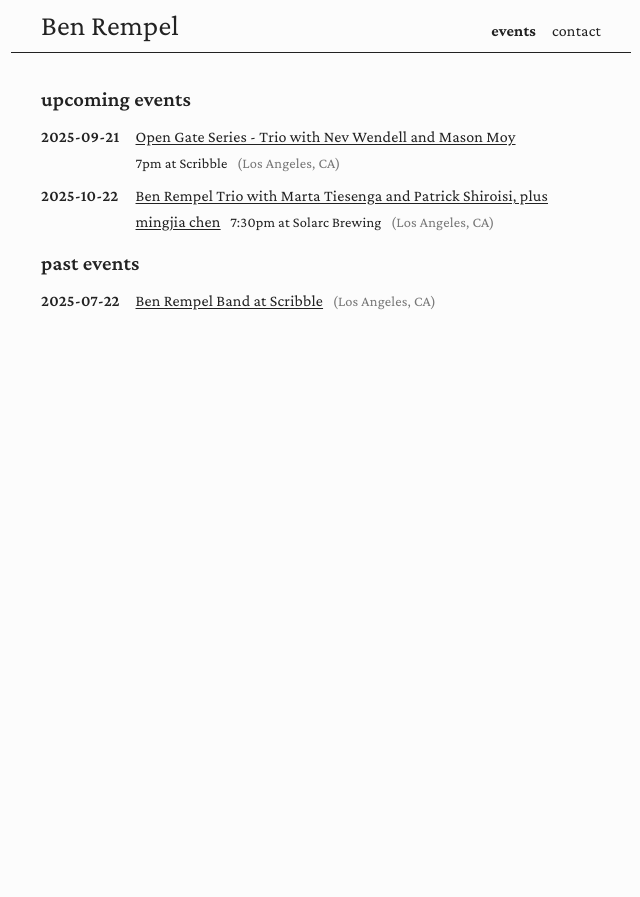
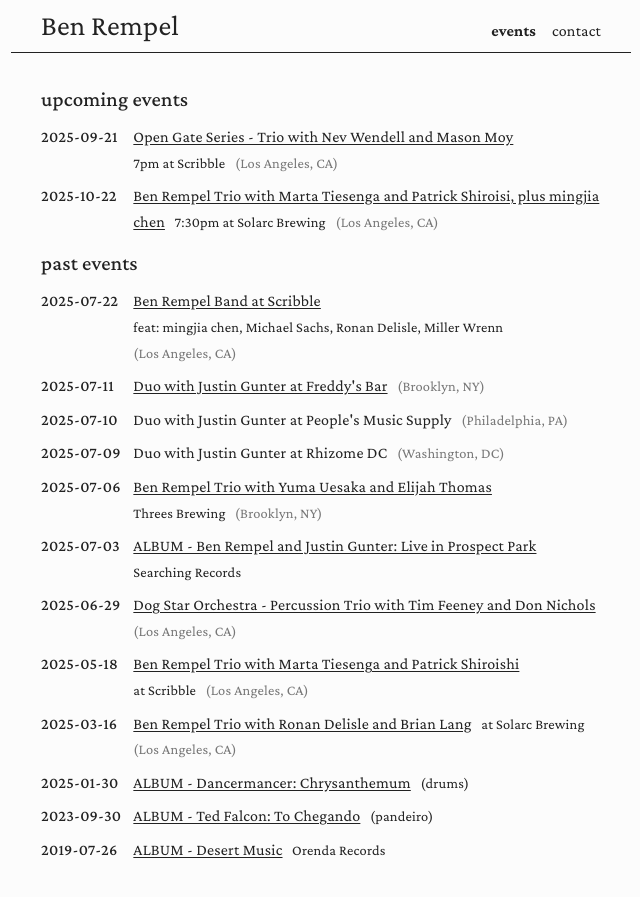
Before and after one commit to benrempel/benrempel, a Jekyll site: the page built from events.md, in a window 1280 px wide and 999 px high. Shown: the top 897 px of the window, without its empty margins (319-959 px from the left). Built offline with Jekyll 4.4.1, drawn with Linux system fonts in a browser that asks for light colours.

Commit message:
added events, icon, font weights

```diff
--- a/_config.yml
+++ b/_config.yml
@@ -23,7 +23,7 @@ email: benrempelmusic@gmail.com
 description: >- # this means to ignore newlines until "baseurl:"
   Ben Rempel is a percussionist, improviser, and composer in Los Angeles.
 baseurl: "" # the subpath of your site, e.g. /blog
-url: "" # the base hostname & protocol for your site, e.g. http://example.com
+url: "https://www.benrempel.com" # the base hostname & protocol for your site, e.g. http://example.com
 twitter_username: jekyllrb
 github_username:  jekyll
 
--- a/_data/events.yml
+++ b/_data/events.yml
@@ -12,7 +12,64 @@
 
 - date: 2025-07-22
   title: Ben Rempel Band at Scribble
+  info: "feat: mingjia chen, Michael Sachs, Ronan Delisle, Miller Wrenn"
   location: Los Angeles, CA
   url: https://www.instagram.com/ben.remp/p/DM8B01GRELm/
   media-text: video
   media-link: https://www.scribblecommunity.com/event/ben-rempel-linnea-sablosky
+
+- date: 2025-07-11
+  title: Duo with Justin Gunter at Freddy's Bar
+  location: Brooklyn, NY
+  url: https://www.instagram.com/p/DMIhueoRJ9U/
+
+- date: 2025-07-10
+  title: Duo with Justin Gunter at People's Music Supply
+  location: Philadelphia, PA
+
+- date: 2025-07-09
+  title: Duo with Justin Gunter at Rhizome DC
+  location: Washington, DC
+
+- date: 2025-07-06
+  title: "Ben Rempel Trio with Yuma Uesaka and Elijah Thomas"
+  info: Threes Brewing
+  location: Brooklyn, NY
+  url: https://youtu.be/RQy4puqHagI?list=PL4nS-SR7Tu7j8DLhtquDfTpSSITNd4N2L
+
+- date: 2025-07-03
+  title: "ALBUM - Ben Rempel and Justin Gunter: Live in Prospect Park"
+  info: Searching Records
+  url: https://searchingrecords.bandcamp.com/album/live-in-prospect-park
+
+- date: 2025-06-29
+  title: Dog Star Orchestra - Percussion Trio with Tim Feeney and Don Nichols
+  location: Los Angeles, CA
+  url: https://youtu.be/9mikjaG0Af4
+
+- date: 2025-05-18
+  title: Ben Rempel Trio with Marta Tiesenga and Patrick Shiroishi
+  info: at Scribble
+  location: Los Angeles, CA
+  url: https://www.instagram.com/p/DKU4Lm5P-To/?img_index=2
+
+- date: 2025-03-16
+  title: Ben Rempel Trio with Ronan Delisle and Brian Lang
+  info: at Solarc Brewing
+  location: Los Angeles, CA
+  url: https://www.instagram.com/p/DHjBouCJueV/
+
+- date: 2025-01-30
+  title: "ALBUM - Dancermancer: Chrysanthemum"
+  info: (drums)
+  url: https://dancermancer.bandcamp.com/album/chrysanthemum
+
+- date: 2023-09-30
+  title: "ALBUM - Ted Falcon: To Chegando"
+  info: (pandeiro)
+  url: https://tedfalcon.bandcamp.com/album/t-chegando-almost-there
+
+- date: 2019-07-26
+  title: "ALBUM - Desert Music"
+  info: Orenda Records
+  url: https://orendarecords.bandcamp.com/album/desert-music-ep
--- a/_includes/head.html
+++ b/_includes/head.html
@@ -2,6 +2,5 @@
 <meta name="viewport" content="width=device-width, initial-scale=1.0" />
 <title>{{ page.title }} | {{ site.title }}</title>
 <link rel="stylesheet" href="{{ '/assets/css/style.css' | relative_url }}">
-<link href="https://fonts.googleapis.com/css2?family=Crimson+Pro:wght@400;600;700&display=swap" rel="stylesheet">
-
-<link href="https://fonts.googleapis.com/css2?family=Work+Sans:wght@400;600;700&display=swap" rel="stylesheet">
+<link href="https://fonts.googleapis.com/css2?family=Crimson+Pro:wght@200;300;400;500;600;700;800&display=swap" rel="stylesheet">
+<link rel="icon" href="{{ '/assets/img/favicon.ico' | relative_url }}" type="image/x-icon">
--- a/assets/css/style.scss
+++ b/assets/css/style.scss
@@ -42,6 +42,7 @@ body {
   line-height: 1.6;
   letter-spacing: 0.2px;
   margin: 0;
+  margin-bottom: 7rem;
   color: var(--text-color);
   background: var(--background-color); //sliiiightly lavender
 
@@ -94,27 +95,6 @@ iframe {
   margin: 2rem auto;    /* center and add spacing */
 }
 
-/*
-
-// responsive 16:9 wrapper
-.embed-16x9 {
-  position: relative;
-  width: 100%;
-  padding-top: 56.25%;   // 16:9
-  overflow: hidden;
-}
-.embed-16x9 iframe {
-  position: absolute;
-	top: 0; left: 0;
-  inset: 0;
-  width: 100%;
-  height: 100%;
-  border: 0;
-}
-
-//cap the max width and center it
-.max-560 { max-width: 560px; margin: 0 auto; }*/
-
 // ========== Typography spacing ==========
 h1, h2, h3 {
   line-height: 1.25;
@@ -125,22 +105,16 @@ h1 { font-size: 2rem; }
 
 h2 {
 	font-size: 1.3rem;
-	font-weight: 600;
+	font-weight: 500;
 }
 
 h3 {
 	font-size: 1rem;
-	font-weight: 600;
+	font-weight: 500;
 }
 
 p { margin: 0 0 1.2rem; }
 ul, ol { margin: 0 0 1.2rem 1.25rem; }
-
-// Optional accent on section headers
-h2 {
-  //padding-left: 0.5rem;
-  //border-left: 4px solid var(--accent);
-}
 
 // ========== Layout containers ==========
 /* Use either <main> or a .content wrapper on pages */
@@ -214,7 +188,7 @@ main > :first-child {
 
 /* Active page highlight (Liquid adds .active) */
 .topnav nav a.active {
-  font-weight: 800;
+  font-weight: 700;
   //border-bottom: 2px solid currentColor;
 
 
@@ -277,7 +251,7 @@ main > :first-child {
 // =========== Contact form =========
 .signup-form {
   max-width: 400px;
-  margin: 1rem 0 0;
+  margin: 0;
 }
 
 .signup-form input[type="email"] {
@@ -306,9 +280,9 @@ main > :first-child {
 // Response message
 .form-response {
 	min-height: 1.2em;
-	  margin-top: 0.5rem;
-  margin-left: 1rem;
-  //font-size: 0.95rem;
+	margin-top: 0.2rem;
+  //margin-left: 1rem;
+  font-size: 0.9rem;
 }
 
 
@@ -318,7 +292,7 @@ main > :first-child {
 .events-list {
   list-style: none;
   padding: 0;
-  margin: 0;
+  margin: 0
 }
 .events-list li {
   display: flex;
@@ -331,7 +305,7 @@ main > :first-child {
 
 .event-date {
   flex: 0 0 10ch;   // reserve space for date (10 characters = YYYY-MM-DD)
-  font-weight: 600;
+  font-weight: 500;
 }
 
 .event-details {
--- a/index.markdown
+++ b/index.markdown
@@ -5,7 +5,7 @@ class: home-page
 ---
 
 <div class="intro-text">
-percussionist, improviser, and composer in Los Angeles / Tovangaar
+percussionist, improviser, and composer in Los Angeles / Tovaangar
 </div>
 
 <!-- style="border: 0; width: 100%; max-width: 560px; height: 290px;"-->
```
Also changed, not shown: contact.md (+1 -1 lines), assets/img/favicon.ico (added).
